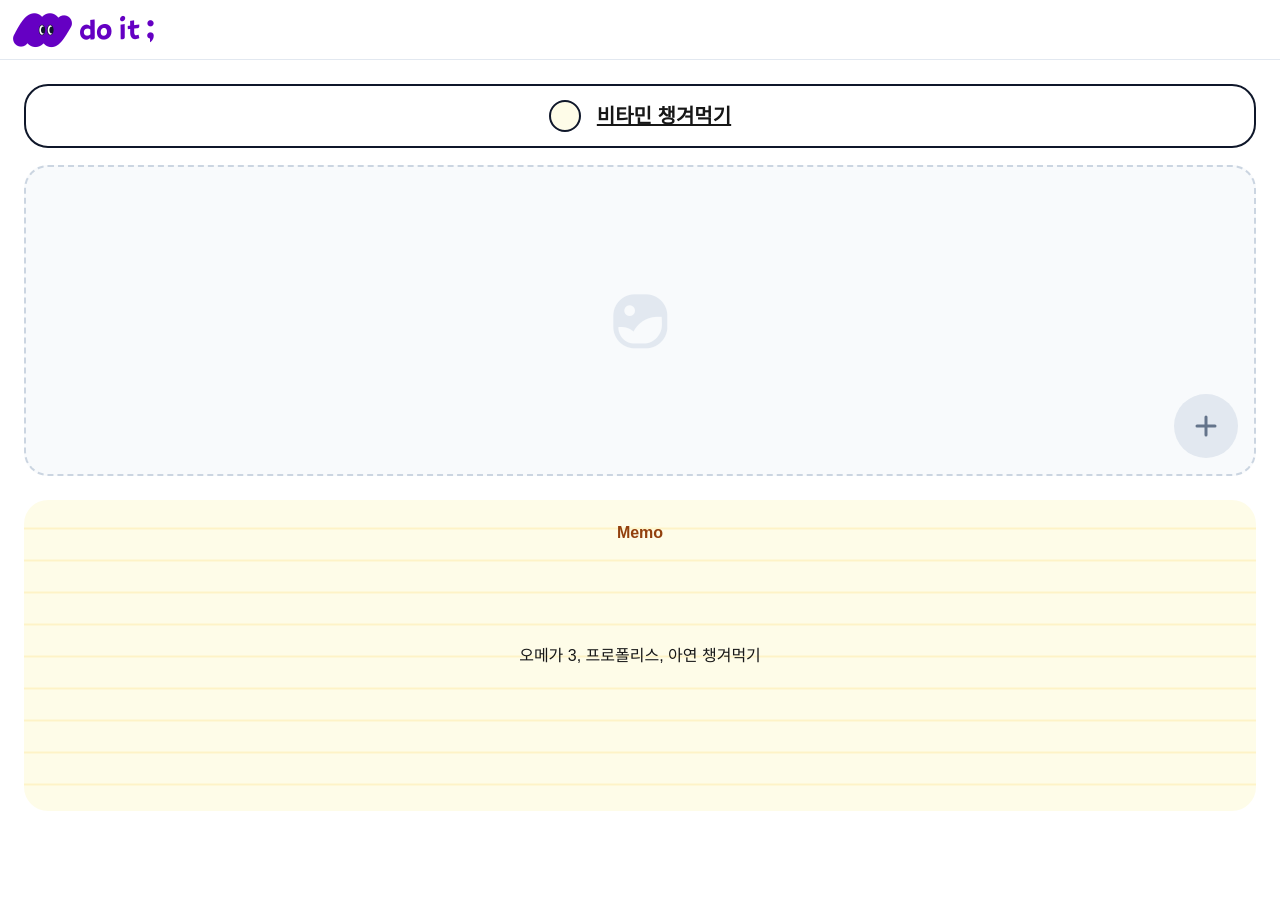
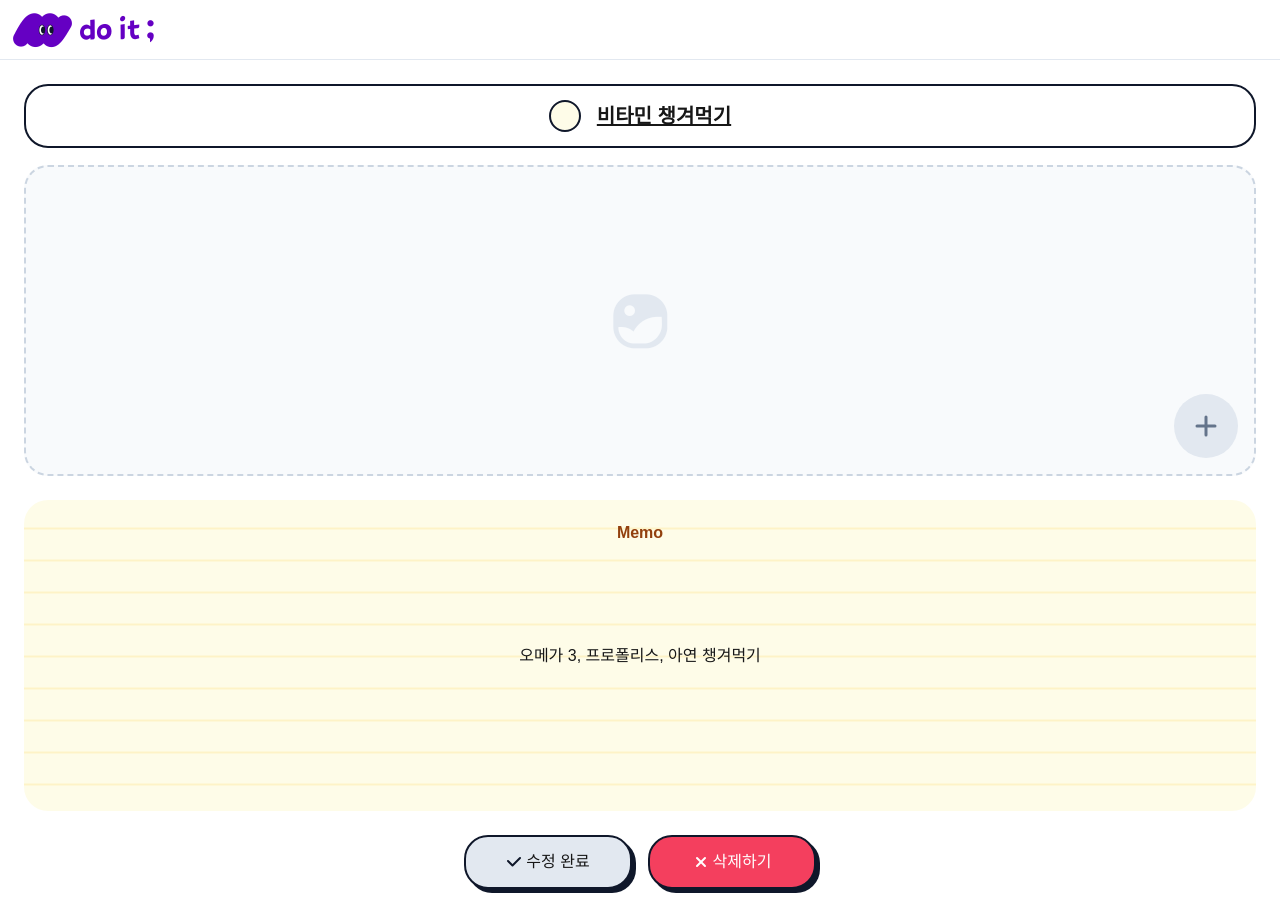
Before and after one commit to e-sum-e/codeit-todolist, a Next.js app: page /1 in a window 1280 px wide. Before the commit the page ends 835 px from the top, so only its background shows below. Built offline with nearby package versions, Linux system fonts and the light colour scheme.

Commit message:
:hammer: 수정 완료, 삭제하기 버튼 영역 추가

```diff
--- a/src/app/[id]/page.tsx
+++ b/src/app/[id]/page.tsx
@@ -3,6 +3,10 @@
 import Image from "next/image";
 import DetailCheckListItem from "../component/DetailCheckLIstItem";
 import PlusVarintIcon from "../../assets/icon/plus-variant.svg";
+import CheckIcon from "../../assets/icon/check.svg";
+import XIcon from "../../assets/icon/x.svg";
+import TextButton from "../component/Button/TextButton";
+import { ButtonType } from "../utils/type";
 
 interface Props {
   description: string;
@@ -53,6 +57,23 @@ export default function page({
           <div className="text-regular-16">{description}</div>
         </div>
       </div>
+      <div
+        className="flex xl:justify-self-end gap-[10px] md:gap-[16px] w-fit
+      mt-[24px] mx-[auto] xl:mx-0"
+      >
+        <TextButton
+          icon={<CheckIcon />}
+          type={ButtonType.SECONDARY}
+          text={"수정 완료"}
+          style={"w-[168px]"}
+        />
+        <TextButton
+          icon={<XIcon />}
+          type={ButtonType.DANGER}
+          text={"삭제하기"}
+          style="w-[168px] text-white"
+        />
+      </div>
     </div>
   );
 }
```
